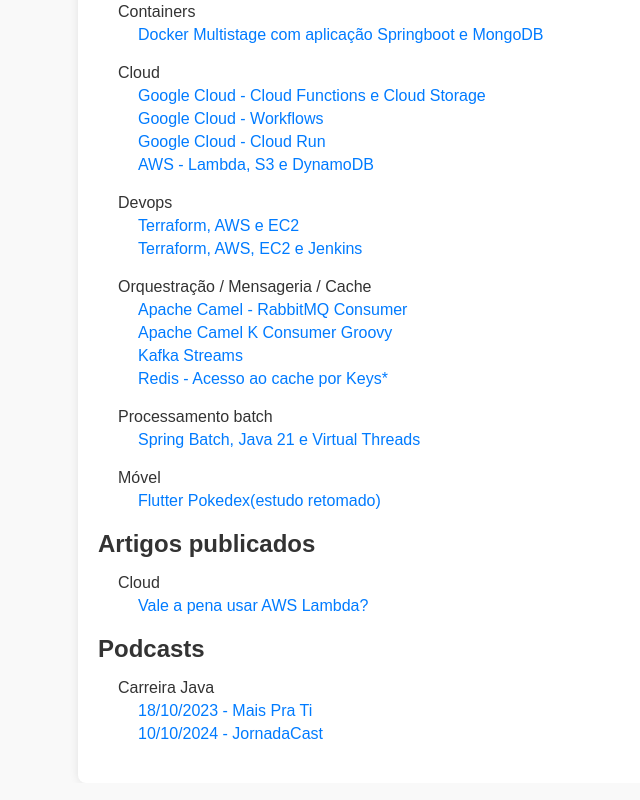
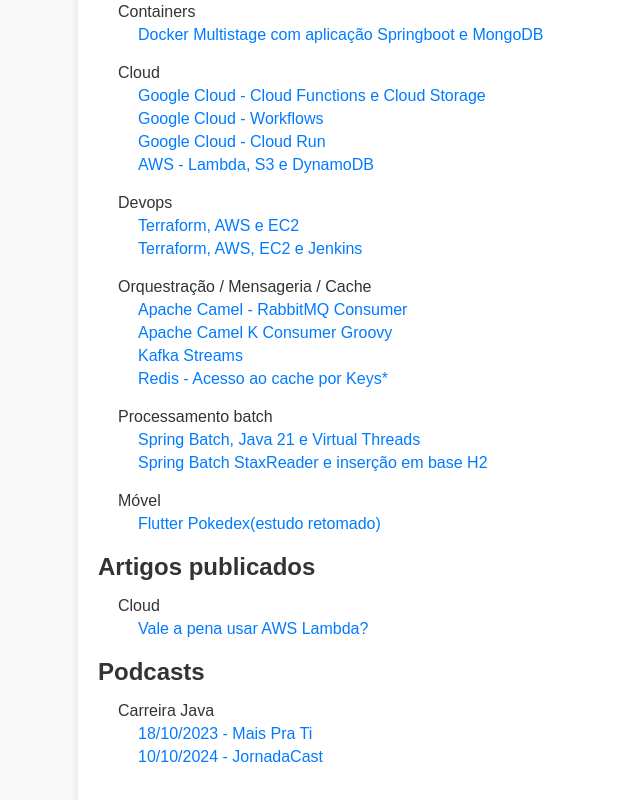
Before and after one commit to pedrobelmino/pedrobelmino.github.io, a plain HTML site: page index.html in a window 1280 px wide. Shown: the part 532-1332 px from the top of the page, without its empty margins (142-782 px from the left). Drawn offline with Linux system fonts and the light colour scheme.

Commit message:
Update index.html

```diff
--- a/index.html
+++ b/index.html
@@ -111,6 +111,7 @@
             <li>Processamento batch</li>
             <ul>
                 <li><a target="_blank" href="https://github.com/pedrobelmino/1brc_springbatch">Spring Batch, Java 21 e Virtual Threads</a></li>
+                <li><a target="_blank" href="https://github.com/pedrobelmino/springbatch-staxreader">Spring Batch StaxReader e inserção em base H2</a></li>
             </ul>
             <li>Móvel</li>
             <ul>
```
